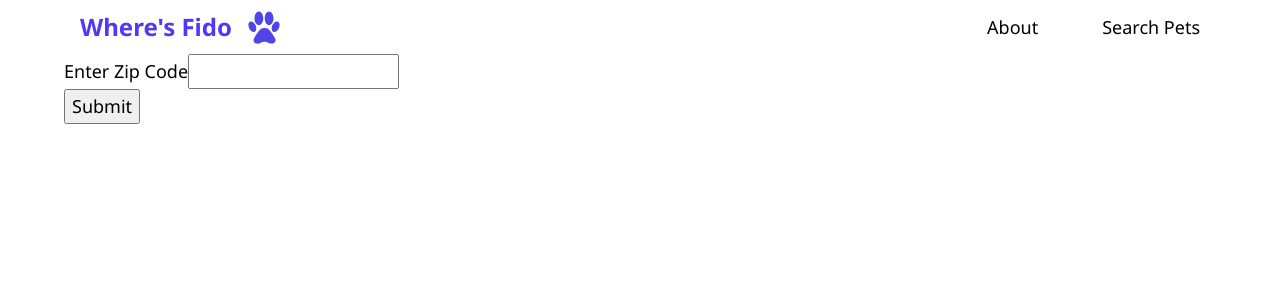
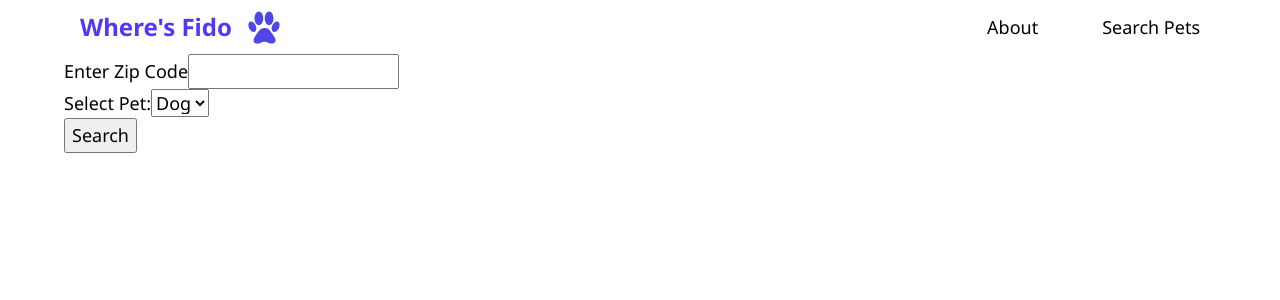
Before and after one commit to apcurran/wheres-fido-app, a React (Vite) app in the folder client/: page /pets-search in a window 1280 px wide. Shown: the top 300 px of the page. Built offline with nearby package versions, Linux system fonts and the light colour scheme; the HTML template or start-up script is replaced by a standard one.

Commit message:
Form elements skeleton

```diff
--- a/client/src/pages/search-pets/SearchPets.jsx
+++ b/client/src/pages/search-pets/SearchPets.jsx
@@ -10,8 +10,18 @@ function SearchPetsPage() {
                         <label htmlFor="zip">Enter Zip Code</label>
                         <input type="number" />
                     </div>
-                    <div className="form-group"></div>
-                    <button className="form-submit-btn">Submit</button>
+                    <div className="form-group">
+                        <label htmlFor="pet-species-select">Select Pet:</label>
+                        <select name="" id="pet-species-select">
+                            <button>
+                                <selectedcontent></selectedcontent>
+                            </button>
+
+                            <option value="dog">Dog</option>
+                            <option value="cat">Cat</option>
+                        </select>
+                    </div>
+                    <button className="form-submit-btn">Search</button>
                 </form>
             </div>
         </div>
```
